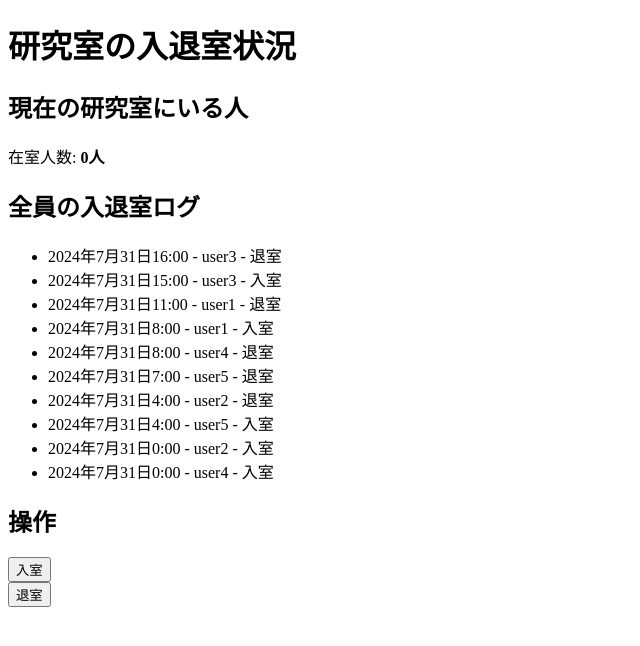
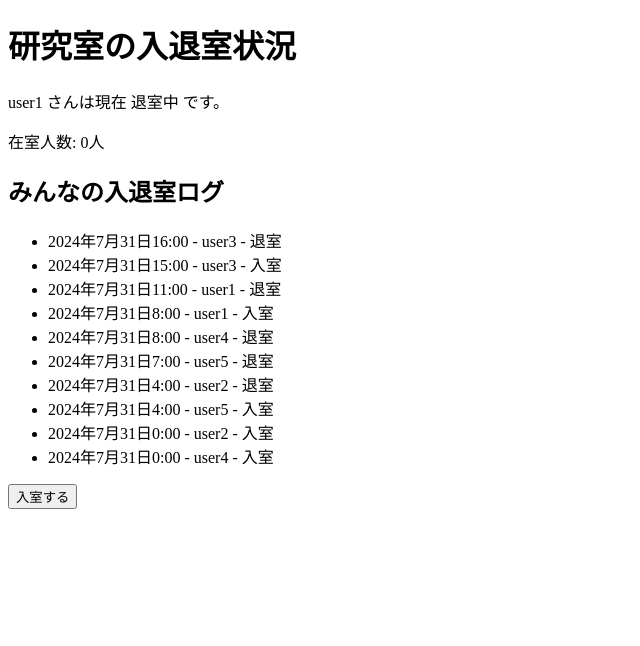
Before and after one commit to kidarikuto/20240825_hack, a Django app: page /records/status/ in a window 1280 px wide. Shown: the part 32-678 px from the top of the page, without its empty margins (0-640 px from the left). Run offline with Django 4.2, Linux system fonts and the light colour scheme; a user stored in the database is signed in; data comes from the database, SQL or seed files in the repository.

Commit message:
ホーム画面を整理

```diff
--- a/config/settings.py
+++ b/config/settings.py
@@ -25,7 +25,7 @@ SECRET_KEY = 'django-insecure-3!a2^_&8!px%2e$(^d+rasr+8082h#u53my8u9r-n@m5c^o!((
 # SECURITY WARNING: don't run with debug turned on in production!
 DEBUG = True
 
-ALLOWED_HOSTS = ['127.0.0.1', '.pythonanywhere.com']
+ALLOWED_HOSTS = ['127.0.0.1', '.pythonanywhere.com', 'localhost']
 
 
 # Application definition
--- a/records/urls.py
+++ b/records/urls.py
@@ -6,7 +6,6 @@ app_name = "records"
 
 urlpatterns = [
     path('status/', views.LabStatusView.as_view(), name='lab_status'),
-    path('enter/', views.EnterLabView.as_view(), name='enter_lab'),
-    path('exit/', views.ExitLabView.as_view(), name='exit_lab'),
+    path('toggle/', views.EnterExitToggleView.as_view(), name='in-out_toggle'),
     path('graph/', views.LogGraphView.as_view(), name='log_graph'),
 ]
--- a/records/views.py
+++ b/records/views.py
@@ -27,29 +27,33 @@ from .models import EntryExitLog
 
 class LabStatusView(LoginRequiredMixin, View):
     def get(self, request):
-        all_logs = EntryExitLog.objects.all()
-        latest_logs = EntryExitLog.objects.all().order_by('-timestamp')[:10]
-        in_lab_users = [
-            log.user.username for log in latest_logs if log.action == 'IN'
-        ]
-        in_lab_count = len(all_logs.filter(action='IN'))-len(all_logs.filter(action='OUT'))
+        current_user_latest_log = EntryExitLog.objects.filter(user=request.user).order_by('-timestamp').first()
+        if current_user_latest_log is None:
+            current_user_status = '記録なし'
+        elif current_user_latest_log.action == 'IN':
+            current_user_status = '入室中'
+        else:
+            current_user_status = '退室中'
+        in_lab_user_count = EntryExitLog.objects.filter(action='IN').count() - EntryExitLog.objects.filter(action='OUT').count()
+        all_user_latest_logs = EntryExitLog.objects.all().order_by('-timestamp')[:10]
 
         return render(request, 'records/status.html', {
-            'latest_logs': latest_logs,
-            'in_lab_users': in_lab_users,
-            'in_lab_count': in_lab_count
+            'current_user_status': current_user_status,
+            'in_lab_user_count': in_lab_user_count,
+            'all_user_latest_logs': all_user_latest_logs,
         })
 
-class EnterLabView(LoginRequiredMixin, View):
+
+class EnterExitToggleView(LoginRequiredMixin, View):
     # postリクエストが送信されたときに実行
     def post(self, request):
-        EntryExitLog.objects.create(user=request.user, action='IN')
-        return redirect('records:lab_status')
+        current_user_latest_log = EntryExitLog.objects.filter(user=request.user).order_by('-timestamp').first()
 
-class ExitLabView(LoginRequiredMixin, View):
-    # postリクエストが送信されたときに実行
-    def post(self, request):
-        EntryExitLog.objects.create(user=request.user, action='OUT')
+        if current_user_latest_log is None or current_user_latest_log.action == 'OUT':
+            EntryExitLog.objects.create(user=request.user, action='IN')
+        else:
+            EntryExitLog.objects.create(user=request.user, action='OUT')
+
         return redirect('records:lab_status')
 
 # kidaが作成
--- a/templates/records/status.html
+++ b/templates/records/status.html
@@ -6,30 +6,25 @@
 
 <h1>研究室の入退室状況</h1>
 
-<h2>現在の研究室にいる人</h2>
-<p>在室人数: <strong>{{ in_lab_count }}人</strong></p>
-<!-- <ul>
-  {% for user in in_lab_users %}
-  <li>{{ user }}</li>
-  {% endfor %}
-</ul> -->
+<p>{{ request.user }} さんは現在 {{ current_user_status }} です。</p>
 
-<h2>全員の入退室ログ</h2>
+<p>在室人数: {{ in_lab_user_count }}人</p>
+
+<h2>みんなの入退室ログ</h2>
 <ul>
-  {% for log in latest_logs %}
+  {% for log in all_user_latest_logs %}
   <li>{{ log.timestamp }} - {{ log.user.username }} - {{ log.get_action_display }}</li>
   {% endfor %}
 </ul>
 
-<h2>操作</h2>
 <!-- path関数の名前空間を探索してview関数を探しpostメソッド（HTTPリクエスト）を呼び出す -->
-<form action="{% url 'records:enter_lab' %}" method="post">
+<form action="{% url 'records:in-out_toggle' %}" method="post">
   {% csrf_token %}
-  <button type="submit">入室</button>
-</form>
-<form action="{% url 'records:exit_lab' %}" method="post">
-  {% csrf_token %}
-  <button type="submit">退室</button>
+  {% if current_user_status == '入室中' %}
+  <button type="submit">退出する</button>
+  {% else %}
+  <button type="submit">入室する</button>
+  {% endif %}
 </form>
 
 {% endblock %}
```
